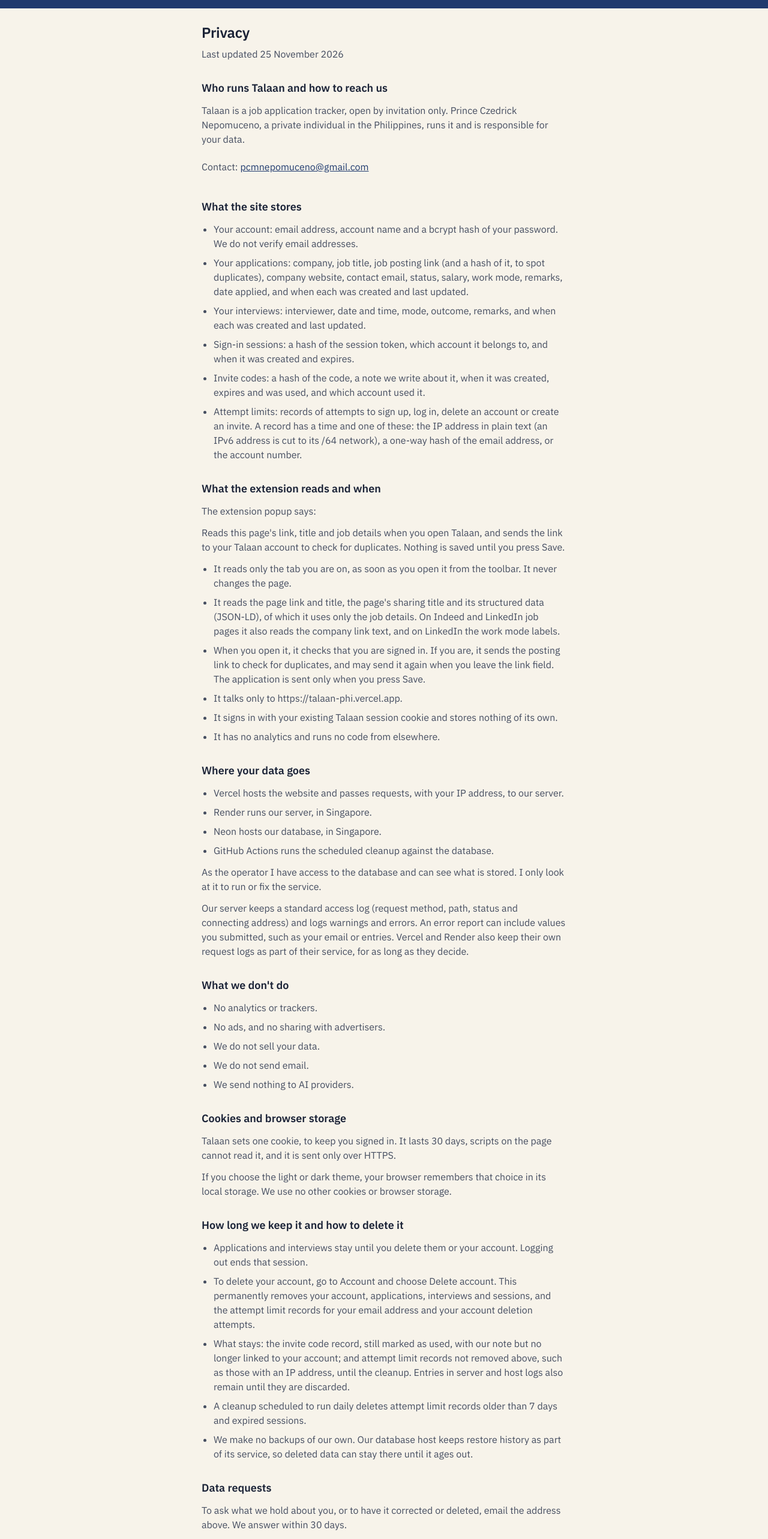
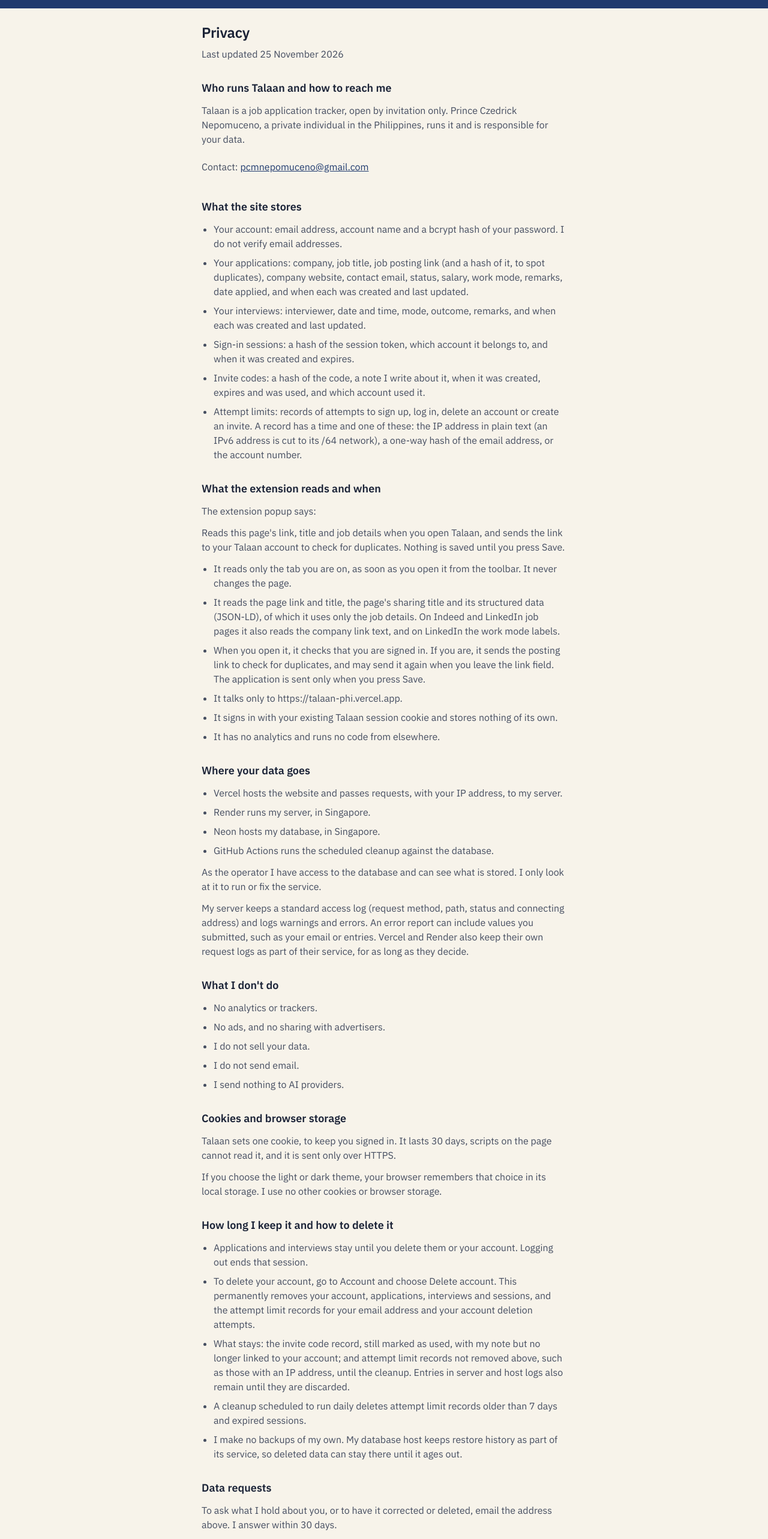
Before and after one commit to pcmnepomuceno/Talaan, a Next.js app in the folder frontend/: page /privacy in a window 1280 px wide. Shown: the part 80-2646 px from the top of the page at 60% size. Built offline with nearby package versions, Linux system fonts and the light colour scheme.

Commit message:
fix(frontend): speak in the first person singular on the privacy page
Talaan is run by one individual, so the privacy page now says "I", "my"
and "me" instead of "we", "our" and "us".

Wording only; no test assertion depended on the old wording, so there is
no red failure.

```diff
--- a/frontend/src/app/privacy/page.tsx
+++ b/frontend/src/app/privacy/page.tsx
@@ -38,7 +38,7 @@ export default function PrivacyPage() {
         <h1 className="text-page-title text-text-primary">Privacy</h1>
         <p className="mt-2">Last updated 25 November 2026</p>
 
-        <Section title="Who runs Talaan and how to reach us">
+        <Section title="Who runs Talaan and how to reach me">
           <p>
             Talaan is a job application tracker, open by invitation only. Prince Czedrick Nepomuceno, a private
             individual in the Philippines, runs it and is responsible for your data.
@@ -54,7 +54,7 @@ export default function PrivacyPage() {
         <Section title="What the site stores">
           <List>
             <li>
-              Your account: email address, account name and a bcrypt hash of your password. We do not verify email
+              Your account: email address, account name and a bcrypt hash of your password. I do not verify email
               addresses.
             </li>
             <li>
@@ -71,7 +71,7 @@ export default function PrivacyPage() {
               expires.
             </li>
             <li>
-              Invite codes: a hash of the code, a note we write about it, when it was created, expires and was used, and
+              Invite codes: a hash of the code, a note I write about it, when it was created, expires and was used, and
               which account used it.
             </li>
             <li>
@@ -110,9 +110,9 @@ export default function PrivacyPage() {
 
         <Section title="Where your data goes">
           <List>
-            <li>Vercel hosts the website and passes requests, with your IP address, to our server.</li>
-            <li>Render runs our server, in Singapore.</li>
-            <li>Neon hosts our database, in Singapore.</li>
+            <li>Vercel hosts the website and passes requests, with your IP address, to my server.</li>
+            <li>Render runs my server, in Singapore.</li>
+            <li>Neon hosts my database, in Singapore.</li>
             <li>GitHub Actions runs the scheduled cleanup against the database.</li>
           </List>
           <p>
@@ -120,19 +120,19 @@ export default function PrivacyPage() {
             the service.
           </p>
           <p>
-            Our server keeps a standard access log (request method, path, status and connecting address) and logs
+            My server keeps a standard access log (request method, path, status and connecting address) and logs
             warnings and errors. An error report can include values you submitted, such as your email or entries. Vercel
             and Render also keep their own request logs as part of their service, for as long as they decide.
           </p>
         </Section>
 
-        <Section title="What we don't do">
+        <Section title="What I don't do">
           <List>
             <li>No analytics or trackers.</li>
             <li>No ads, and no sharing with advertisers.</li>
-            <li>We do not sell your data.</li>
-            <li>We do not send email.</li>
-            <li>We send nothing to AI providers.</li>
+            <li>I do not sell your data.</li>
+            <li>I do not send email.</li>
+            <li>I send nothing to AI providers.</li>
           </List>
         </Section>
 
@@ -142,12 +142,12 @@ export default function PrivacyPage() {
             is sent only over HTTPS.
           </p>
           <p>
-            If you choose the light or dark theme, your browser remembers that choice in its local storage. We use no
+            If you choose the light or dark theme, your browser remembers that choice in its local storage. I use no
             other cookies or browser storage.
           </p>
         </Section>
 
-        <Section title="How long we keep it and how to delete it">
+        <Section title="How long I keep it and how to delete it">
           <List>
             <li>
               Applications and interviews stay until you delete them or your account. Logging out ends that session.
@@ -158,7 +158,7 @@ export default function PrivacyPage() {
               account deletion attempts.
             </li>
             <li>
-              What stays: the invite code record, still marked as used, with our note but no longer linked to your
+              What stays: the invite code record, still marked as used, with my note but no longer linked to your
               account; and attempt limit records not removed above, such as those with an IP address, until the cleanup.
               Entries in server and host logs also remain until they are discarded.
             </li>
@@ -166,7 +166,7 @@ export default function PrivacyPage() {
               A cleanup scheduled to run daily deletes attempt limit records older than 7 days and expired sessions.
             </li>
             <li>
-              We make no backups of our own. Our database host keeps restore history as part of its service,
+              I make no backups of my own. My database host keeps restore history as part of its service,
               so deleted data can stay there until it ages out.
             </li>
           </List>
@@ -174,7 +174,7 @@ export default function PrivacyPage() {
 
         <Section title="Data requests">
           <p>
-            To ask what we hold about you, or to have it corrected or deleted, email the address above. We answer within
+            To ask what I hold about you, or to have it corrected or deleted, email the address above. I answer within
             30 days.
           </p>
         </Section>
@@ -188,7 +188,7 @@ export default function PrivacyPage() {
         </Section>
 
         <Section title="Changes">
-          <p>If this changes, we update this page and the date at the top.</p>
+          <p>If this changes, I update this page and the date at the top.</p>
         </Section>
 
         <div className="mt-8">
```
